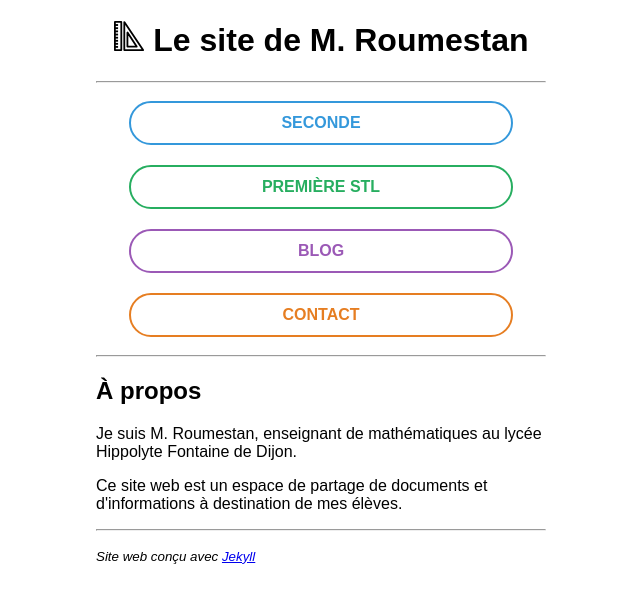
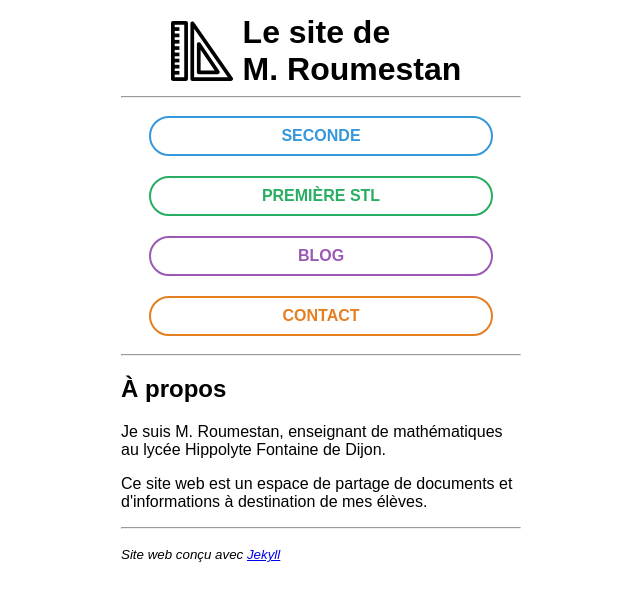
Before and after one commit to roumesta/roumestan.github.io, a Jekyll site: the page built from index.html, in a window 1280 px wide. Shown: the top 603 px of the page, without its empty margins (319-959 px from the left). Built offline with Jekyll 4.4.1, drawn with Linux system fonts in a browser that asks for light colours.

Commit message:
Refonte logo et title

```diff
--- a/_config.yml
+++ b/_config.yml
@@ -1 +1 @@
-name: " Le site de M. Roumestan"
+name: "Le site de M. Roumestan"
--- a/_includes/header.html
+++ b/_includes/header.html
@@ -1,9 +1,13 @@
 <header>
-    <h1><img src="{{ site.url }}/assets/images/icone.svg" style="height:30px;"><a href='{{ site.url }}/'>{{ site.name }}</a></h1>
+    <img src="{{ site.url }}/assets/images/icone.svg" alt="Logo" style="height:60px;">
+    <h1>
+        <a href='{{ site.url }}/'>Le site de <br> M. Roumestan</a>
+    </h1>
 </header>
 
+
+<hr>
 {% if page.url == "/" %}
-<hr>
 <nav>
     {% for item in site.data.navigation %}
         <a href="{{ item.link }}" class="{{ item.color }}{% if page.url == item.link %} current{% endif %}">{{ item.name }}</a>
@@ -11,8 +15,8 @@
 </nav>
 {% endif %}
 {% if page.url != "/" %}
-<hr>
 <nav>
 <a href="/" class="red">Accueil</a>
 </nav>
 {% endif %}
+<hr>
--- a/_layouts/default.html
+++ b/_layouts/default.html
@@ -17,7 +17,6 @@
 
     <body>
         {% include header.html %}
-    <hr>
         {% if page.title %}
             <h2>{{ page.title }}</h2>
         {% endif %}
--- a/_sass/main.scss
+++ b/_sass/main.scss
@@ -1,13 +1,18 @@
 body {
     font-family: 'Arial', sans-serif;
-    max-width: 450px;
+    max-width: 400px;
     margin: auto;
-    padding-left: 10px;
-    padding-right: 10px;
+    padding: 1.5vh;
+}
+
+header {
+    display: flex;
+    align-items: center;
+    justify-content: center;
 }
 
 header h1 {
-    text-align: center;
+    margin: 0 10px;
 }
 
 nav {
@@ -19,11 +24,11 @@ nav {
 nav a {
     background: none;
     border: 2px solid #000;
-    border-radius: 25px;
+    border-radius: 20px;
     color: #000;
     display: block;
-    height: 40px;
-    line-height: 40px;
+    height: 36px;
+    line-height: 36px;
     margin: 10px auto;
     padding: 0 10px;
     text-align: center;
```
